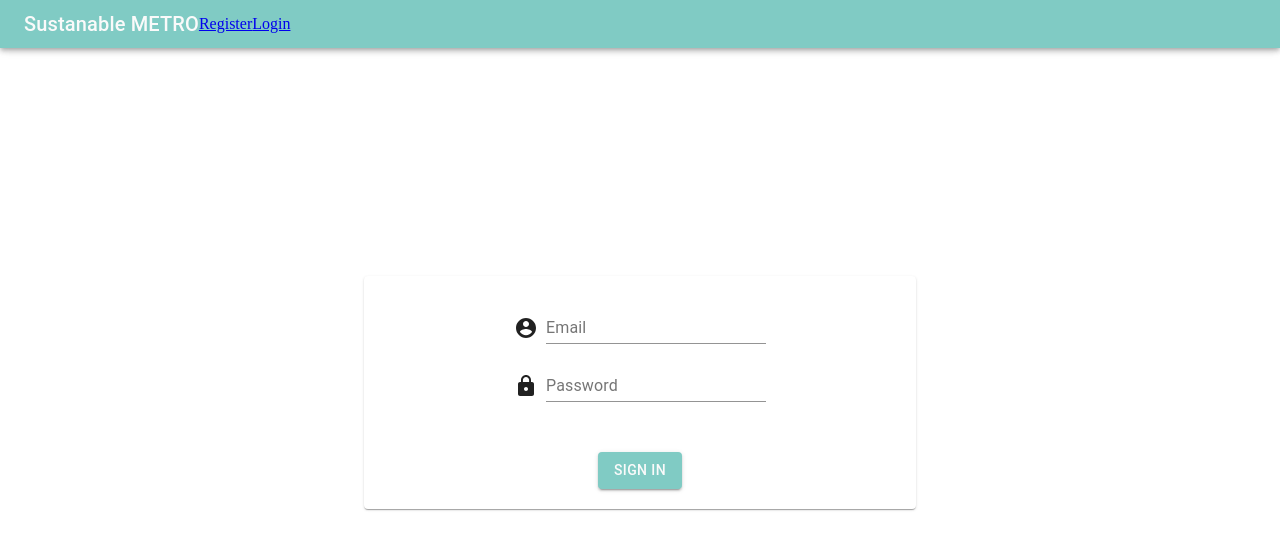
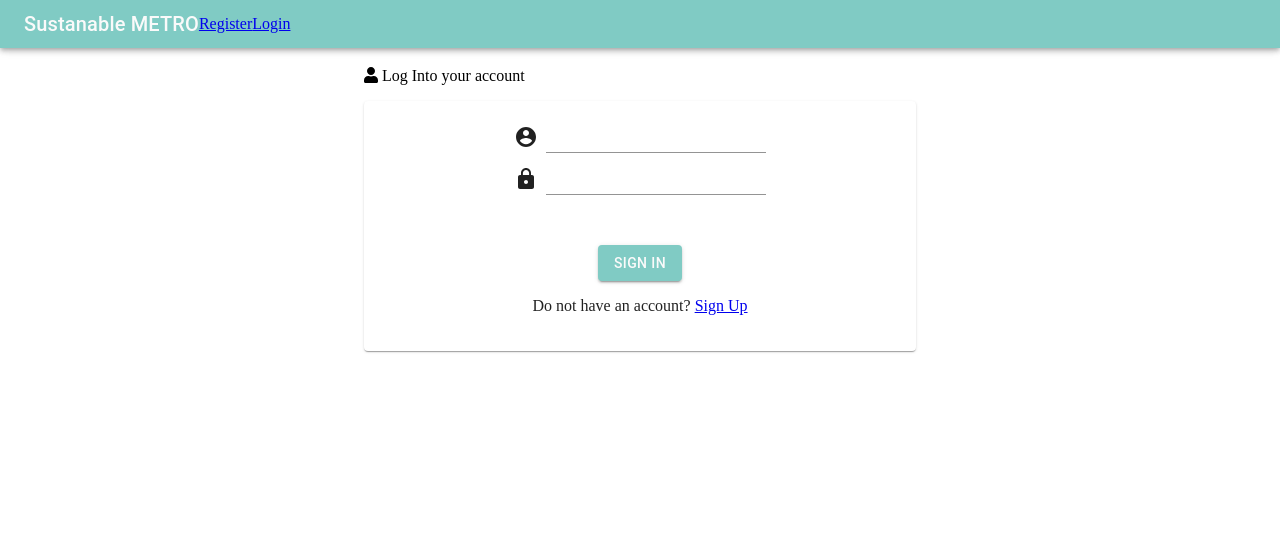
Before and after one commit to irina-baeva/no-food-waste-project, a React (Create React App) app in the folder client/: page /login in a window 1280 px wide. Shown: the top 550 px of the page. Built offline with nearby package versions, Linux system fonts and the light colour scheme.

Commit message:
Update LogIn form

```diff
--- a/client/src/components/authentification/Login.js
+++ b/client/src/components/authentification/Login.js
@@ -1,4 +1,7 @@
-import React, { Component } from "react";
+import React, { useState } from "react";
+import { FontAwesomeIcon } from '@fortawesome/react-fontawesome'
+import { faUser } from '@fortawesome/free-solid-svg-icons'
+import {Link} from "react-router-dom"
 // import MuiThemeProvider from "material-ui/styles/MuiThemeProvider";
 // import AppBar from "@material-ui/core/AppBar";
 // import TextField from "@material-ui/core/TextField";
@@ -8,7 +11,7 @@ import IconButton from "@material-ui/core/IconButton";
 import Typography from "@material-ui/core/Typography";
 import TextField from "@material-ui/core/TextField";
 import { Paper, Container, Grid } from "@material-ui/core";
-import { withStyles } from "@material-ui/core/styles";
+import { makeStyles } from "@material-ui/core/styles";
 import AccountCircle from "@material-ui/icons/AccountCircle";
 import LockIcon from "@material-ui/icons/Lock";
 import Input from "@material-ui/core/Input";
@@ -17,53 +20,71 @@ import OutlinedInput from "@material-ui/core/OutlinedInput";
 import InputLabel from "@material-ui/core/InputLabel";
 import InputAdornment from "@material-ui/core/InputAdornment";
 
-const styles = {
+const useStylesLogin = makeStyles({
   root: {
     flexGrow: 1,
     margin: "auto"
   },
   paper: {
-    marginTop: "50%",
-    // transform: "translate(0, 50%)",
     padding: 20,
     maxWidth: 600,
     display: "flex",
     justifyContent: "center",
     alignItems: "center",
-    margin: "auto"
+    margin: "auto",
+    flexDirection: "column",
+    marginTop: "1.2rem 0",
   },
   form: {
     display: "flex",
     alignItems: "center",
     flexDirection: "column"
   }
-};
+});
 
-export default withStyles(styles)(
-  class UserForm extends Component {
-    state = {
-      firstName: "",
-      email: ""
-    };
+export default function Register() {
+  const classes = useStylesLogin();
+  //useState hook
+  const [formData, setFormData] = useState({
+    email: '',
+    password: '',
 
-    render() {
-      const { classes } = this.props;
+  });
+  const { email, password } = formData;
+
+  const onChange = e => setFormData({
+      ...formData,
+      [e.target.name]: e.target.value
+  });
+
+
+  const onSubmit = async e => {
+    e.preventDefault();
+   console.log('Success')
+}
+
+
     return (
-        <React.Fragment className={classes.root}>
-          <Container maxWidth="sm">
+      <React.Fragment >
+        <Container className={classes.root} maxWidth="sm">
+        <h1 >Log In</h1>
+                <p >
+                    <FontAwesomeIcon icon={faUser} /> Log Into your account</p>
           <Paper className={classes.paper}>
-              <form className={classes.form}>
+            <form className={classes.form} onSubmit={e => onSubmit(e)}>
               <Grid container spacing={1} alignItems="flex-end">
                 <Grid item>
                   <AccountCircle />
                 </Grid>
                 <Grid item>
-                    <TextField
+                  <Input
                     label="Email"
                     type="email"
-                      autoComplete=""
                     id="email"
                     label="Email"
+                    value={email}
+                    required
+                    onChange={e => onChange(e)}
                   />
                 </Grid>
               </Grid>
@@ -72,12 +93,14 @@ export default withStyles(styles)(
                   <LockIcon />
                 </Grid>
                 <Grid item>
-                    <TextField
+                  <Input
                     style={{ marginTop: "10px" }}
                     id=""
                     label="Password"
                     type="password"
                     autoComplete="current-password"
+                    onChange={e => onChange(e)}
+                    value={password}
                   />
                 </Grid>
               </Grid>
@@ -92,10 +115,11 @@ export default withStyles(styles)(
                 Sign In
                 </Button>
             </form>
+            <p className="">
+                        Do not have an account? <Link to="/register">Sign Up</Link>
+                    </p>
           </Paper>
         </Container>
       </React.Fragment>
     );
 }
-  }
-);
--- a/client/src/components/authentification/Register.js
+++ b/client/src/components/authentification/Register.js
@@ -4,6 +4,8 @@ import { makeStyles } from "@material-ui/core/styles";
 import { FontAwesomeIcon } from '@fortawesome/react-fontawesome'
 import { faUser } from '@fortawesome/free-solid-svg-icons'
 import axios from 'axios'
+import {Link} from "react-router-dom"
+
 
 
 const useStylesRegister = makeStyles({
@@ -141,7 +143,7 @@ export default function Register() {
                             </Button>
                     </form>
                     <p className="">
-                        Already have an account? <a href="login.html">Sign In</a>
+                        Already have an account? <Link to="/login">Sign In</Link>
                     </p>
                 </Paper>
             </Container>
```
Lines whose indentation alone changed are shown as unchanged.
